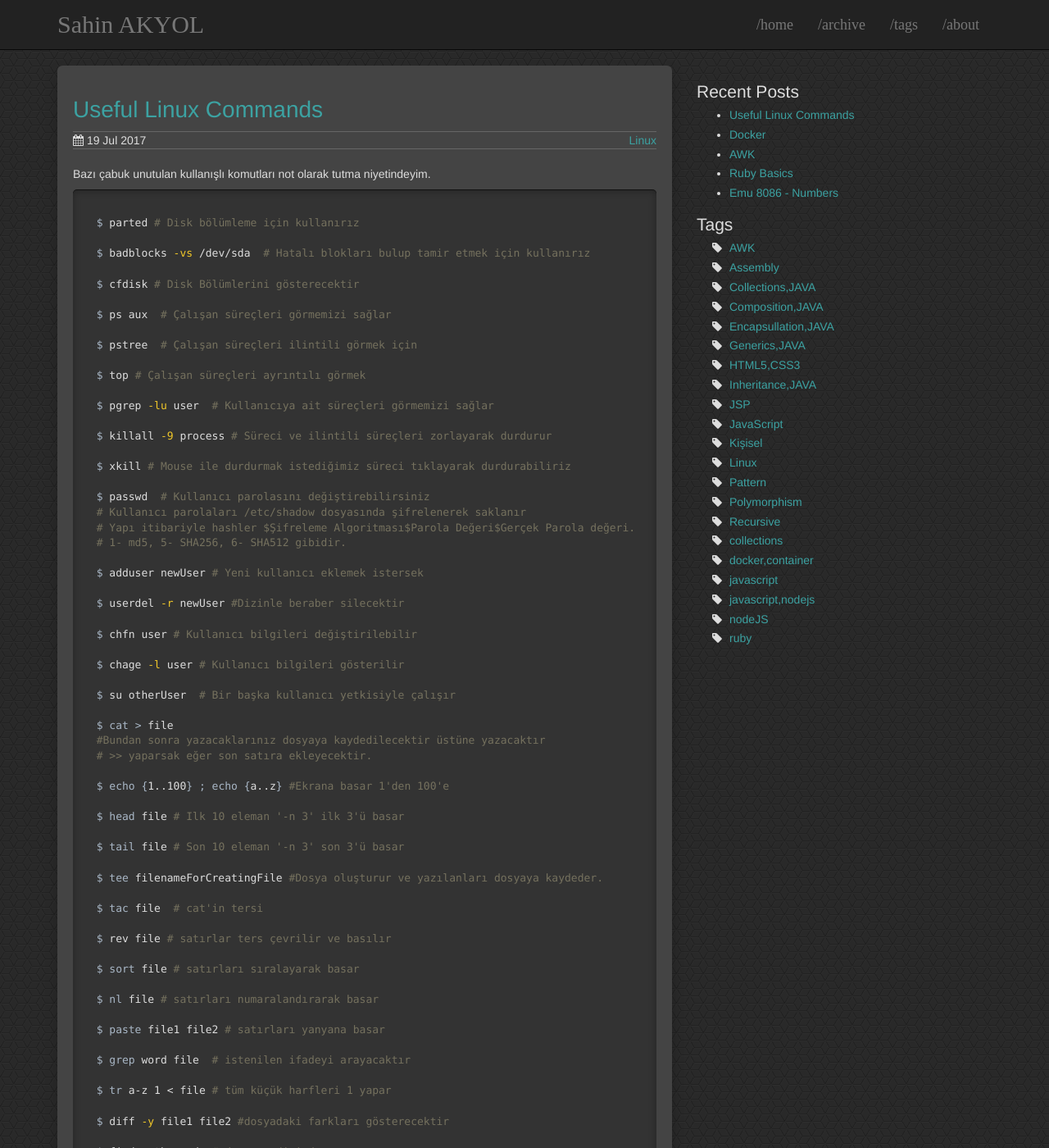
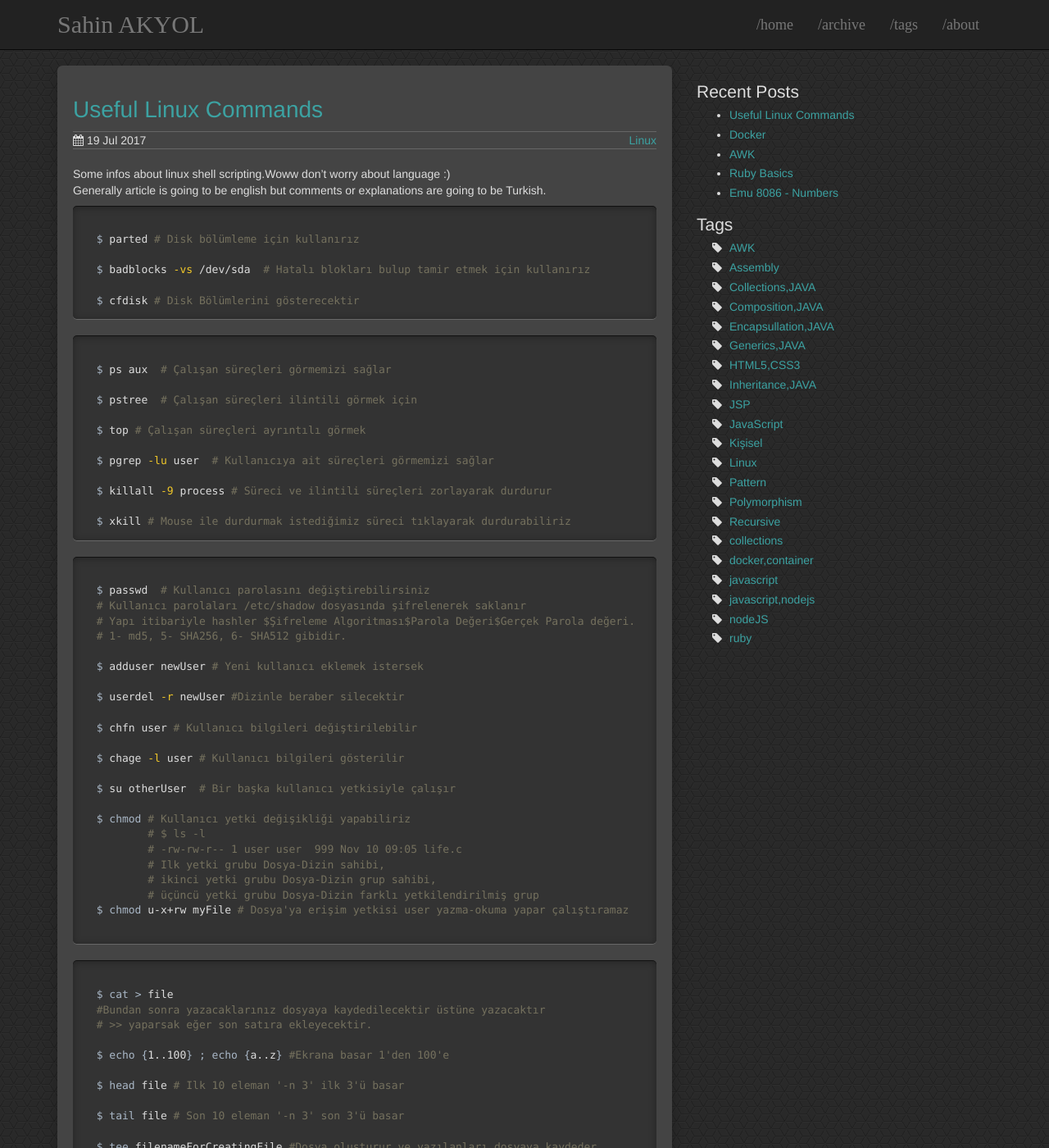
Before and after one commit to sahinakyol/sahinakyol.github.io, a Jekyll site: the page built from _posts/19-07-17-Useful-Linux-Commands.markdown, in a window 1280 px wide and 1400 px high. Shown: the whole window at 82% size. Built offline with Jekyll 4.4.1, drawn with Linux system fonts in a browser that asks for light colours; some of the changed text lies outside the part shown.

Commit message:
Updated Useful Linux Commands Blog Post

````diff
--- a/_posts/19-07-17-Useful-Linux-Commands.markdown
+++ b/_posts/19-07-17-Useful-Linux-Commands.markdown
@@ -7,7 +7,8 @@ tags:
  - Linux
 ---
 
-Bazı çabuk unutulan kullanışlı komutları not olarak tutma niyetindeyim.
+Some infos about linux shell scripting.Woww don't worry about language :)
+Generally article is going to be english but comments or explanations are going to be Turkish.
 
 ```shell
 
@@ -16,6 +17,8 @@ Bazı çabuk unutulan kullanışlı komutları not olarak tutma niyetindeyim.
   $ badblocks -vs /dev/sda  # Hatalı blokları bulup tamir etmek için kullanırız
 
   $ cfdisk # Disk Bölümlerini gösterecektir
+```
+```shell
 
   $ ps aux  # Çalışan süreçleri görmemizi sağlar
 
@@ -28,6 +31,8 @@ Bazı çabuk unutulan kullanışlı komutları not olarak tutma niyetindeyim.
   $ killall -9 process # Süreci ve ilintili süreçleri zorlayarak durdurur
 
   $ xkill # Mouse ile durdurmak istediğimiz süreci tıklayarak durdurabiliriz
+```
+```shell
 
   $ passwd  # Kullanıcı parolasını değiştirebilirsiniz
   # Kullanıcı parolaları /etc/shadow dosyasında şifrelenerek saklanır
@@ -43,6 +48,17 @@ Bazı çabuk unutulan kullanışlı komutları not olarak tutma niyetindeyim.
   $ chage -l user # Kullanıcı bilgileri gösterilir
 
   $ su otherUser  # Bir başka kullanıcı yetkisiyle çalışır
+
+  $ chmod # Kullanıcı yetki değişikliği yapabiliriz
+          # $ ls -l
+          # -rw-rw-r-- 1 user user  999 Nov 10 09:05 life.c
+          # Ilk yetki grubu Dosya-Dizin sahibi,
+          # ikinci yetki grubu Dosya-Dizin grup sahibi,
+          # üçüncü yetki grubu Dosya-Dizin farklı yetkilendirilmiş grup
+  $ chmod u-x+rw myFile # Dosya'ya erişim yetkisi user yazma-okuma yapar çalıştıramaz
+
+```
+```shell
 
   $ cat > file
   #Bundan sonra yazacaklarınız dosyaya kaydedilecektir üstüne yazacaktır
@@ -65,6 +81,8 @@ Bazı çabuk unutulan kullanışlı komutları not olarak tutma niyetindeyim.
   $ nl file # satırları numaralandırarak basar
 
   $ paste file1 file2 # satırları yanyana basar
+```
+```shell
 
   $ grep word file  # istenilen ifadeyi arayacaktır
 
@@ -80,6 +98,8 @@ Bazı çabuk unutulan kullanışlı komutları not olarak tutma niyetindeyim.
   # Bulunan dosya {}'e parametre olarak gönderilir exec'den sonra çalıştırılır.
 
   $ find / -name filename | xargs rm -rf filename
+```
+```shell
 
   $ shred -n 5 --verbose
   # -n 5 defa uygula dosyaya rasgele bitler eklenerek kurtarılması engellenir.
@@ -92,6 +112,8 @@ Bazı çabuk unutulan kullanışlı komutları not olarak tutma niyetindeyim.
   # popd komutuyla da o dizine gider orada kalırız
 
   $ env # O anki ortam değişkenlerini gösterir
+```
+```shell
 
   $ pwd ; cd Desktop # iki komutu aynı anda çalıştıracaktır bunu sağlayan ';'
 
@@ -116,6 +138,8 @@ Bazı çabuk unutulan kullanışlı komutları not olarak tutma niyetindeyim.
   $ which echo  # dosya yolunu belirtir
 
   $ locate myFile # belirtilen dosyanın yolunu bulur içerisinde kelime varsa onuda bulur.
+```
+```shell
 
   $ dmidecode -t processor  # donanım özelliklerini verir
 
@@ -130,6 +154,8 @@ Bazı çabuk unutulan kullanışlı komutları not olarak tutma niyetindeyim.
   $ hdparm /dev/sdb1 # hardisk bilgisi verir
 
   $ modinfo usbtouchscreen  # linux kernel bilgisini verir
+```
+```shell
 
   $ history # kullanılan komutlar kaydedilir buradan ulaşılabilir
 
@@ -142,6 +168,8 @@ Bazı çabuk unutulan kullanışlı komutları not olarak tutma niyetindeyim.
   $ nslookup www.google.com
 
   $ iptables
+```
+```shell
 
   $ sudo fdisk -l
 
@@ -156,4 +184,8 @@ Bazı çabuk unutulan kullanışlı komutları not olarak tutma niyetindeyim.
   $ sudo dd bs=4M if=myISO.iso of=/dev/sdb1 #Kolayca bootable disk oluşturabilirsiniz
 
 ```
+```shell
+  $ strace  # Sistem çağırıları kontrol edilebilir
+            # örnek $ strace -ls yada -myCFile.out
+```
 > to be continued…
````
Also changed, not shown: 1 other file.
